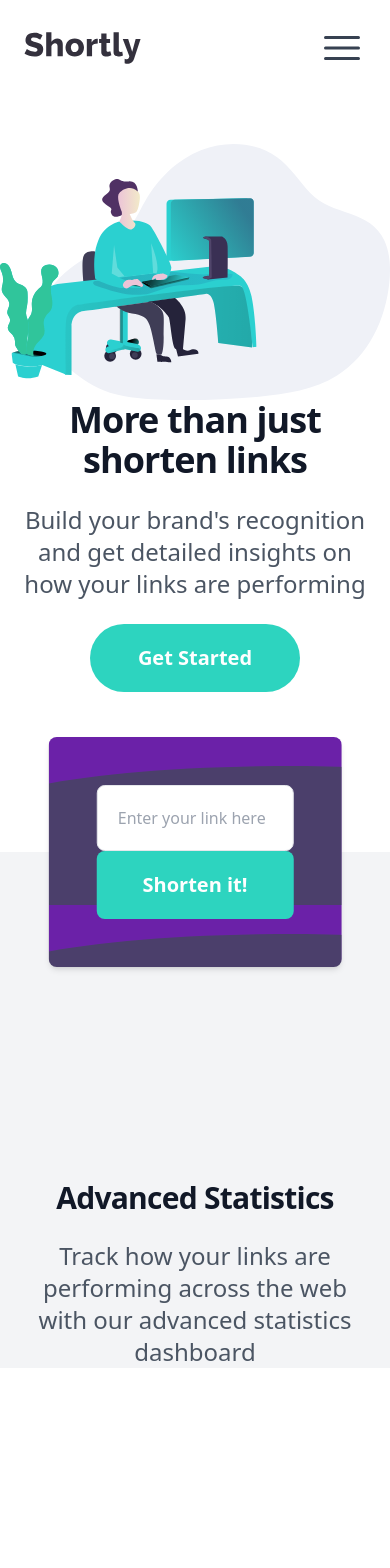
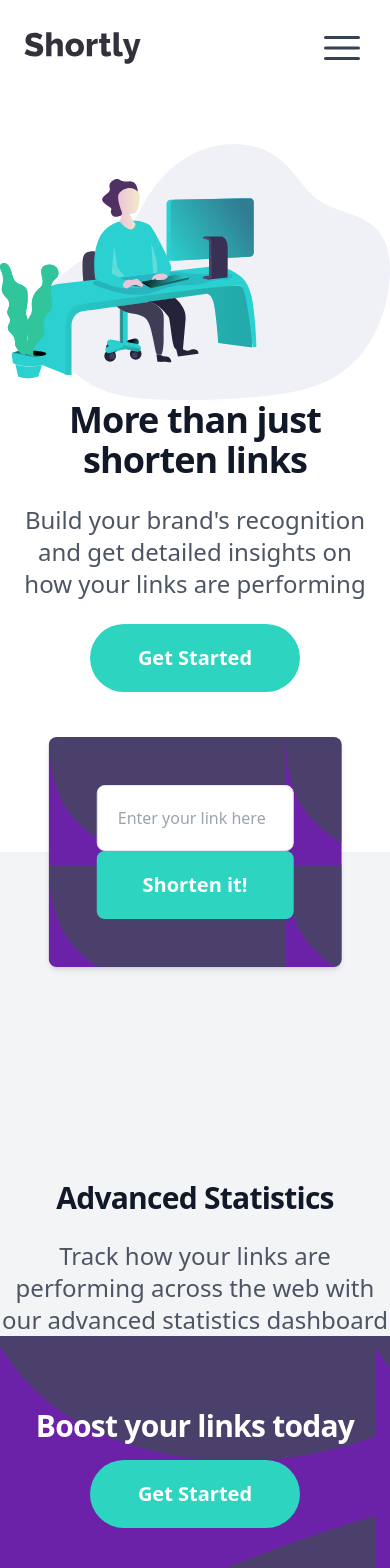
Before and after one commit to e12r34/shortly, an Angular app in the folder code/: page / in a window 390 px wide. Shown: the top 1568 px of the page. Before the commit the page ends 1368 px from the top, so only its background shows below. Built offline with nearby package versions, Linux system fonts and the light colour scheme.

Commit message:
adjust medium size screen, and add boost section

```diff
--- a/code/src/app/modules/main/content/content.component.html
+++ b/code/src/app/modules/main/content/content.component.html
@@ -1,7 +1,8 @@
 <div id="content" *ngIf="!loading_full">
+  <!-- this is section 1 -->
   <div id="section-1" class="bg-white">
     <div class="pt-6">
-      <div class="mx-auto mb-40 sm:mb-24 mt-6 max-w-2xl sm:px-10 lg:grid lg:max-w-7xl lg:grid-cols-2 lg:gap-x-12 lg:px-8">
+      <div class="mx-auto mb-40 md:mb-32 lg:mb-24 mt-6 max-w-2xl sm:px-10 lg:grid lg:max-w-7xl lg:grid-cols-2 lg:gap-x-12 lg:px-8">
         <div class="aspect-h-5 aspect-w-4 lg:aspect-h-4 lg:aspect-w-3 sm:rounded-lg lg:justify-end sm:order-last">
           <img src="assets/images/illustration-working.svg" alt="Working image" class="w-full h-full transform-lg">
         </div>
@@ -20,9 +21,11 @@
       </div>
     </div>
   </div>
-  <div class="relative bg-gray-100">
+
+  <!-- this is box to input link to be shorten -->
+  <div class="relative">
     <div class="absolute top-1/2 left-1/2 transform -translate-y-1/2 -translate-x-1/2">
-      <div id="box-helo" class="bg-shorten-desktop bg-purple-800 rounded-lg shadow-md p-12 text-center custom-width-lg sm:custom-width-sm">
+      <div id="box-shorten" class="bg-shorten-mobile sm:bg-shorten-desktop bg-purple-800 rounded-lg shadow-md p-12 text-center custom-width-lg sm:custom-width-sm">
 
         <!-- Grid layout for large screens -->
         <div class="sm:grid lg:grid-cols-4 lg:gap-x-4">
@@ -42,26 +45,29 @@
   </div>
 
 
-
+  <!-- this is section 2 -->
   <div id="section-2" class="bg-gray-100 justify-center items-center">
     <div class="bg-gray-100 mb-40 sm:mb-24 grid">
-    <!-- for padding -->
+      <!-- for padding -->
     </div>
-    <div class="text-left custom-width-lg sm:custom-width-sm mx-auto mt-4" *ngIf="dataCurrentShortenObject.length>0">
+
+    <!-- this is and next div is where box appear whenever link already shortened -->
+    <div class="sm:mt-32 text-left custom-width-lg sm:custom-width-sm mx-auto mt-4" *ngIf="dataCurrentShortenObject.length>0">
       <p class="font-sans font-semibold text-stone-400">Your Link</p>
     </div>
-    <div *ngFor="let data of dataCurrentShortenObject.reverse()" id="current-box" class="bg-white rounded-lg shadow-md p-2 lg:p-6 text-center custom-width-lg sm:custom-width-sm mx-auto mt-4">
-      <div class="sm:grid lg:grid-cols-7 md:grid-cols-6 lg:gap-x-4">
-        <div class="lg:col-span-2">
-          <p class="font-sans text-lg mt-2 w-full">{{data.original_link}}</p>
+    <div *ngFor="let data of dataCurrentShortenObject.reverse()" class="bg-white rounded-lg shadow-md p-2 lg:p-6 text-left custom-width-lg sm:custom-width-sm mx-auto mt-4">
+      <div class="sm:grid lg:grid-cols-7 md:grid-cols-7 lg:gap-x-4">
+        <div class="lg:col-span-2 md:col-span-2">
+          <p class="font-sans font-bold text-sm sm:text-lg mt-2 w-full">{{data.original_link}}</p>
+          <hr class="border-b-2 border-gray-300 my-2 block sm:hidden">
         </div>
 
-        <div class="lg:col-span-2 hidden lg:block md:block md:col-span-2">
+        <div class="col-span-2 sm:hidden lg:block md:block">
           <!-- for padding -->
         </div>
 
-        <div class="lg:col-span-2">
-          <p class="font-sans text-lg text-teal-400 mt-2 w-full">{{data.short_link}}</p>
+        <div class="sm:col-span-1 md:col-span-2 lg:col-span-2">
+          <p class="font-sans text-lg text-teal-400 mt-2 w-full {{ data.short_link.length > 40 ? 'text-2xl' : 'text-lg' }} mb-4 sm:mb-0">{{data.short_link}}</p>
         </div>
 
         <div class="col-span-1">
@@ -74,12 +80,31 @@
     </div>
 
 
+    <!-- this is content of section 2  -->
     <div class="pt-6">
       <div class="mx-auto mt-36 max-w-2xl sm:px-10 lg:grid lg:max-w-7xl lg:grid-cols-1 lg:gap-x-12 lg:px-8">
         <div class="aspect-h-4 aspect-w-3 rounded-lg lg:block sm:block">
           <div class="text-center">
             <h2 class="text-3xl font-bold tracking-tight text-gray-900 sm:text-4xl font-sans">Advanced Statistics</h2>
-            <p class="mt-6 mx-4 sm:mx-64 text-2xl leading-8 text-gray-600">Track how your links are performing across the web with our advanced statistics dashboard</p>
+            <p class="mt-6 sm:mx-4 md:mx-32 lg:mx-64 text-2xl leading-8 text-gray-600">Track how your links are performing across the web with our advanced statistics dashboard</p>
+          </div>
+        </div>
+      </div>
+    </div>
+  </div>
+
+
+  <!-- this is section3 -->
+  <div id="section-3" class="bg-boost-mobile sm:bg-boost-desktop bg-purple-800 justify-center items-center">
+
+    <div class="pt-6 pb-12">
+      <div class="mx-auto mt-12 max-w-2xl sm:px-10 lg:grid lg:max-w-7xl lg:grid-cols-1 lg:gap-x-12 lg:px-8">
+        <div class="aspect-h-4 aspect-w-3 rounded-lg lg:block sm:block">
+          <div class="text-center">
+            <h2 class="text-3xl font-semibold tracking-tight text-white sm:text-4xl font-montserrat">Boost your links today</h2>
+            <button class="bg-teal-400 hover:bg-teal-600 active:bg-teal-800 text-white font-bold py-5 px-12 rounded-full mt-4">
+              <p class="font-sans text-xl">Get Started</p>
+            </button>
           </div>
         </div>
       </div>
--- a/code/tailwind.config.js
+++ b/code/tailwind.config.js
@@ -7,6 +7,9 @@ module.exports = {
     extend: {
       backgroundImage: {
         'shorten-desktop': "url('/assets/images/bg-shorten-desktop.svg')",
+        'shorten-mobile': "url('/assets/images/bg-shorten-mobile.svg')",
+        'boost-desktop': "url('/assets/images/bg-boost-desktop.svg')",
+        'boost-mobile': "url('/assets/images/bg-boost-mobile.svg')",
       }
     },
   },
```
